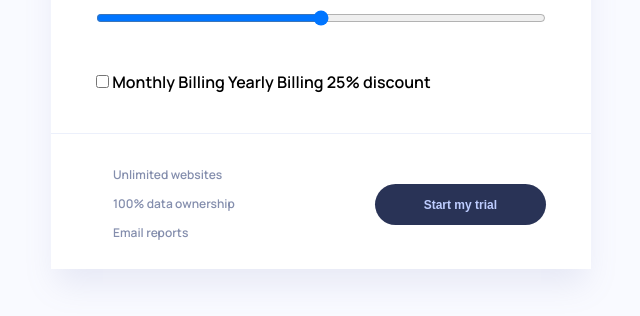
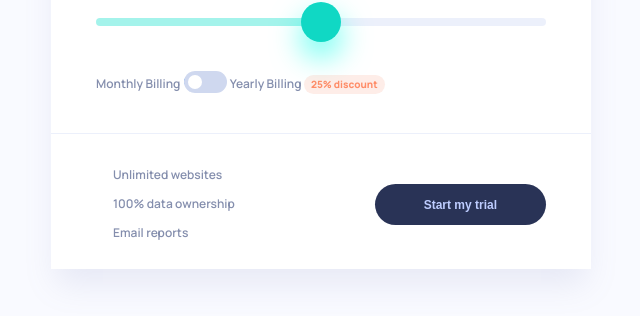
Before and after one commit to cmlebron14/interactive-pricing-component, a website: page index.html in a window 1280 px wide. Shown: the part 376-692 px from the top of the page, without its empty margins (319-959 px from the left). Drawn offline with Linux system fonts and the light colour scheme.

Commit message:
styles round 2

```diff
--- a/index.html
+++ b/index.html
@@ -28,11 +28,16 @@
       </div>
 
       <div class="toggle-section">
-        <input type="checkbox" name="billing" class="billing-toggle">
-        <label for="billing" class="billing-label">
-          <span class="monthly">Monthly Billing</span>
-          <span class="yearly">Yearly Billing <span class="discount">25% discount</span></span>
-        </label>
+        <div class="billing-toggle">
+          <label for="monthly">Monthly Billing</label>
+          <span class="toggle-wrapper">
+            <input type="radio" name="billing" id="monthly" checked>
+            <input type="radio" name="billing" id="yearly">
+            <span aria-hidden="true" class="toggle-bg"></span>
+            <span aria-hidden="true" class="toggle-switch"></span>
+          </span>
+          <label for="yearly">Yearly Billing <span class="discount">25% discount</span></label>
+        </div>
       </div>
 
       <div class="trial-section">
@@ -50,5 +55,7 @@
     Challenge by <a href="https://www.frontendmentor.io?ref=challenge" target="_blank">Frontend Mentor</a>.
     Coded by <a href="#">Your Name Here</a>.
   </div> -->
+
+  <script src="./scripts.js"></script>
 </body>
 </html>
--- a/scss/styles.scss
+++ b/scss/styles.scss
@@ -1,14 +1,14 @@
 $white: #ffffff;
 $zircon: #f9faff;
-$link-water: #cfd8ef; //toggle bg
-$link-water-2: #ecf0fb; //empty slider bar
+$link-water: #cfd8ef;
+$link-water-2: #ecf0fb;
 $periwinkle: #becdff;
 $bali-hai: #848ead;
 $rhino: #293356;
 
 $ice-cold: #a4f3eb; //slider bar
-$aquamarine: #80fff3; //slider button arrows
-$turquoise: #10d8c4; // slider button
+$aquamarine: #80fff3;
+$turquoise: #10d8c4;
 
 $bridesmaid: #feede8; //discount bg
 $salmon: #ff8d68; //discount text
@@ -124,10 +124,103 @@ main {
 		.slider {
 			width: 100%;
 		}
+
+		/***********************
+      WEBKIT SLIDER STYLES
+    ***********************/
+		input[type="range"] {
+			-webkit-appearance: none;
+		}
+		input[type="range"]:focus {
+			outline: none;
+		}
+		input[type="range"]::-webkit-slider-runnable-track {
+			background: linear-gradient(
+				to right,
+				$ice-cold 0%,
+				$ice-cold 50%,
+				$link-water-2 50%,
+				$link-water-2 100%
+			);
+			border: none;
+			border-radius: 5px;
+			height: 8px;
+			width: 100%;
+		}
+		input[type="range"]::-webkit-slider-thumb {
+			-webkit-appearance: none;
+			background-color: $turquoise;
+			background-image: url("./../images/icon-slider.svg");
+			background-repeat: no-repeat;
+			background-position: 50% 50%;
+			border: none;
+			border-radius: 50%;
+			box-shadow: rgba(0, 255, 231, 0.6) 0 15px 30px 0;
+			cursor: pointer;
+			height: 40px;
+			margin-top: -16px;
+			position: relative;
+			width: 40px;
+			&:active {
+				background-color: #24aea1;
+				cursor: grabbing;
+			}
+		}
 	} //slider-section
 
 	.toggle-section {
 		padding: 0 45px 40px;
+
+		.billing-toggle {
+			label {
+				color: $bali-hai;
+				font-size: 12px;
+				font-weight: 600;
+			}
+			.discount {
+				background: $bridesmaid;
+				border-radius: 9.5px;
+				color: $salmon;
+				font-size: 10px;
+				font-weight: bold;
+				padding: 2px 7px 3px;
+			}
+			.toggle-wrapper {
+				display: inline-block;
+				height: 22px;
+				width: 43px;
+				position: relative;
+
+				.toggle-bg {
+					background: $link-water;
+					border-radius: 15px;
+					display: block;
+					height: 100%;
+					left: 0;
+					position: absolute;
+					top: 0;
+					width: 100%;
+					z-index: 0;
+				}
+				.toggle-switch {
+					background: $white;
+					border-radius: 50%;
+					display: block;
+					height: 14px;
+					left: 4px;
+					position: absolute;
+					transition: all 0.1s ease-in-out;
+					top: 4px;
+					width: 14px;
+				}
+				#yearly:checked ~ .toggle-bg {
+					background: #7aeadf;
+				}
+				#yearly:checked ~ .toggle-switch {
+					left: 25px;
+				}
+			}
+		}
 	} //toggle-section
 
 	.trial-section {
@@ -161,10 +254,14 @@ main {
 			border: 0;
 			border-radius: 20.5px;
 			color: $periwinkle;
+			cursor: pointer;
 			font-size: 12px;
 			font-weight: 600;
 			line-height: 1;
 			padding: 15px 49px 14px;
+			&:hover {
+				color: $white;
+			}
 		}
 	} //trial-section
 } //pricing-form
```
Also changed, not shown: css/styles.css.
